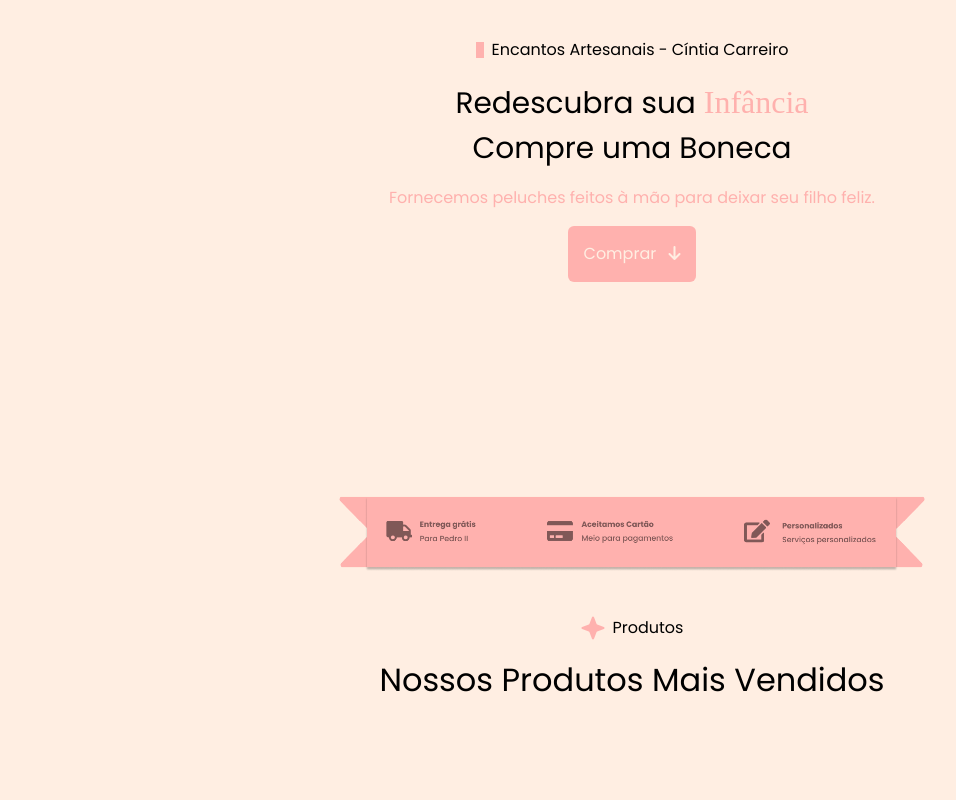
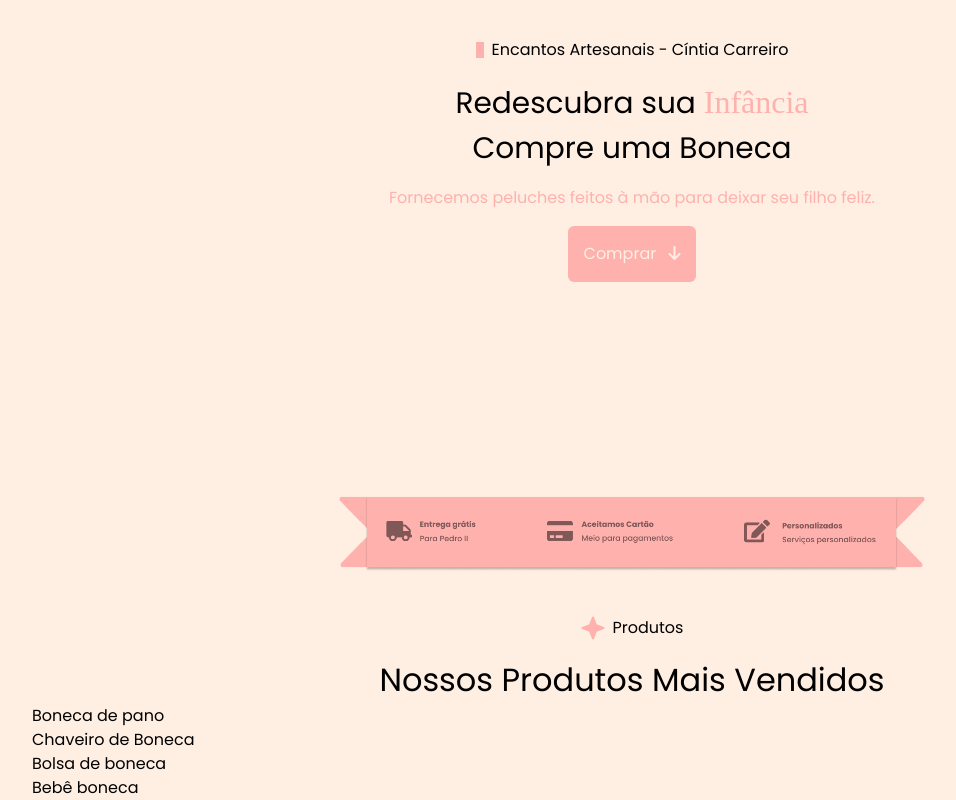
Before and after one commit to ruanvictordev/encantos-artesanais, an Angular app: page /userpage in a window 1280 px wide. Shown: the part 280-1080 px from the top of the page, without its empty margins (8-964 px from the left). Before the commit the page ends 984 px from the top, so only its background shows below. Built offline with nearby package versions, Linux system fonts and the light colour scheme; a web font is replaced by a local one.

Commit message:
:sparkles: [FEAT] Create a Interface and a Product Service.

```diff
--- /dev/null
+++ b/src/app/services/produtos.service.ts
@@ -0,0 +1,19 @@
+import { Injectable } from '@angular/core';
+import { IProduto, produtos } from '../userpage/products-section/produtos';
+
+@Injectable({
+  providedIn: 'root'
+})
+export class ProdutosService {
+  produtos: IProduto[] = produtos;
+
+  constructor() { }
+
+  getAll() {
+    return this.produtos;
+  }
+
+  getOne(produtoId: number) {
+    return this.produtos.find(produto => produto.id === produtoId);
+  }
+}
--- a/src/app/userpage/products-section/products-section.component.html
+++ b/src/app/userpage/products-section/products-section.component.html
@@ -4,6 +4,8 @@
         <p class="ml-2">Produtos</p>
     </div>
     <div class="flex justify-center items-center">
-        <p class="text-50px">Nossos Produtos Mais Vendidos</p>
+        <p class="text-50px text-center">Nossos Produtos Mais Vendidos</p>
     </div>
+
+    <div *ngFor="let produto of produtos">{{ produto.nome }}</div>
 </section>
--- a/src/app/userpage/products-section/products-section.component.ts
+++ b/src/app/userpage/products-section/products-section.component.ts
@@ -1,12 +1,25 @@
 import { Component } from '@angular/core';
+import { ProdutosService } from '../../services/produtos.service';
+import { IProduto } from './produtos';
+import {NgFor} from '@angular/common';
+
 
 @Component({
   selector: 'app-products-section',
   standalone: true,
-  imports: [],
+  imports: [NgFor],
   templateUrl: './products-section.component.html',
   styleUrl: './products-section.component.css'
 })
 export class ProductsSectionComponent {
 
+  produtos: IProduto[] | undefined;
+
+  constructor(
+    private produtosService: ProdutosService
+  ) { }
+
+  ngOnInit(): void {
+    this.produtos = this.produtosService.getAll();
+  }
 }
--- /dev/null
+++ b/src/app/userpage/products-section/produtos.ts
@@ -0,0 +1,20 @@
+export interface IProduto {
+    id: number;
+    nome: string,
+    tamanho: string,
+    tecido: string,
+    descricao: string;
+    preco: number;
+    imagem: string;
+}
+
+export interface IProdutoCarrinho extends IProduto {
+    quantidade: number;
+}
+
+export const produtos: IProduto[] = [
+    { id: 1, nome: "Boneca de pano", tamanho: "30cm", tecido: "Algodão", descricao: "Boneca bonita", preco: 39.00, imagem: "./assets/mouse-3.jpg" },
+    { id: 2, nome: "Chaveiro de Boneca", tamanho: "30cm", tecido: "Algodão", descricao: "Boneca bonita", preco: 39.00, imagem: "./assets/mouse-3.jpg" },
+    { id: 3, nome: "Bolsa de boneca", tamanho: "30cm", tecido: "Algodão", descricao: "Boneca bonita", preco: 39.00, imagem: "./assets/mouse-3.jpg" },
+    { id: 4, nome: "Bebê boneca", tamanho: "30cm", tecido: "Algodão", descricao: "Boneca bonita", preco: 39.00, imagem: "./assets/mouse-3.jpg" },
+]
```
Also changed, not shown: 1 other file (tests, documents, lock files or other folders).
